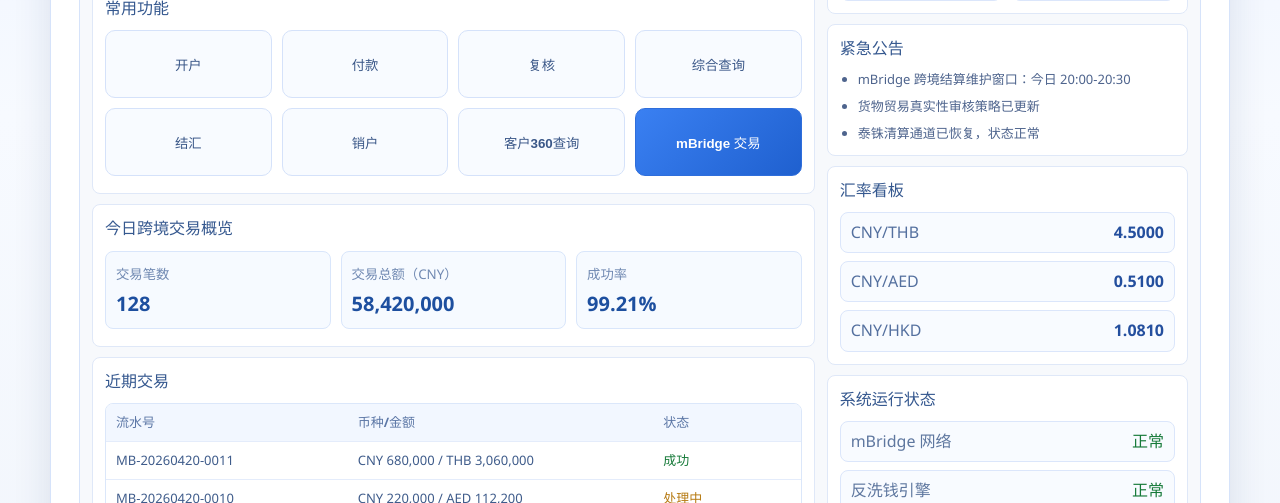
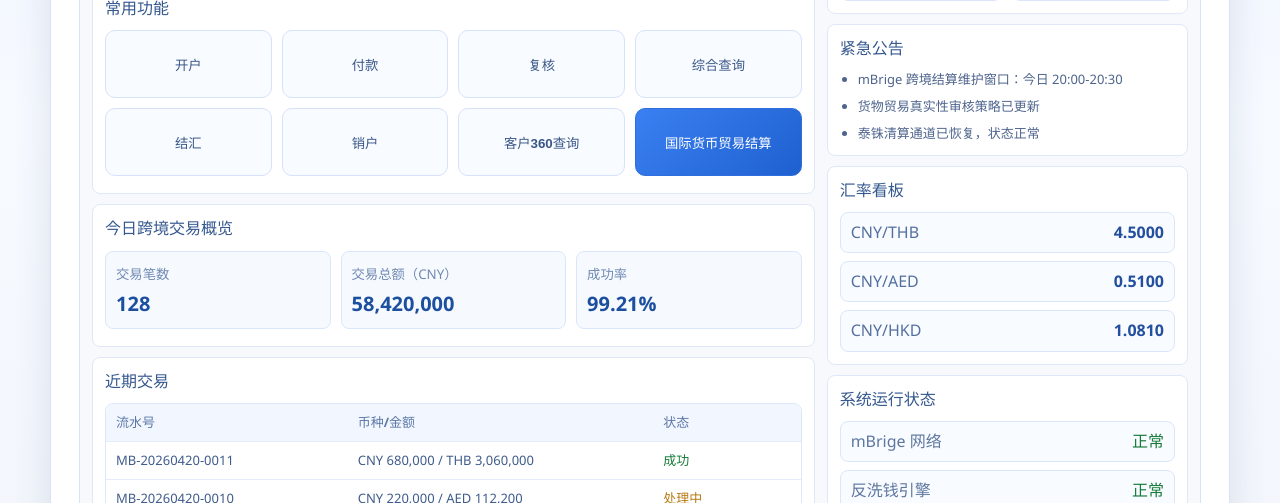
Before and after one commit to ustbmz/mbrigedemo, a React (Vite) app: page / in a window 1280 px wide. Both pictures are taken after a click on the button "立即登录". Shown: the part 236-739 px from the top of the page. Built offline with nearby package versions, Linux system fonts and the light colour scheme.

Commit message:
fix fonts error

```diff
--- a/src/App.jsx
+++ b/src/App.jsx
@@ -2,7 +2,7 @@ import { useEffect, useMemo, useState } from 'react'
 import './App.css'
 
 const FLOW_STEPS = [
-  '通道选 mBridge',
+  '通道选择',
   '付款信息',
   '收款信息',
   '贸易背景',
@@ -17,7 +17,7 @@ const FLOW_STEPS = [
 const tradeData = {
   orderNo: 'MB-20260420-0007',
   payerCompany: '深圳星海电子有限公司',
-  payerBank: '中国银行深圳分行',
+  payerBank: '宇信科技金融分行',
   payCurrency: 'CNY',
   payAmount: '1,000,000.00',
   receiverCompany: 'Bangkok Global Trade Co., Ltd.',
@@ -39,7 +39,7 @@ const LOADING_TASKS = {
   ],
   processing: [
     '锁定付款账户与头寸',
-    '提交 mBridge 跨境指令',
+    '提交 mBrige 跨境指令',
     '多边账本共识确认',
     '收款行清算入账处理',
     '生成交易回执与审计日志',
@@ -95,7 +95,7 @@ function UploadList() {
   )
 }
 
-function HomeDashboard({ onStartMBridge }) {
+function HomeDashboard({ onStartMBrige }) {
   return (
     <section className="home-dashboard">
       <div className="dashboard-topbar">
@@ -126,8 +126,8 @@ function HomeDashboard({ onStartMBridge }) {
               <button type="button" className="quick-item"><span>结汇</span></button>
               <button type="button" className="quick-item"><span>销户</span></button>
               <button type="button" className="quick-item"><span>客户360查询</span></button>
-              <button type="button" className="quick-item mbridge-entry" onClick={onStartMBridge}>
-                <span>mBridge 交易</span>
+              <button type="button" className="quick-item mbridge-entry" onClick={onStartMBrige}>
+                <span>国际货币贸易结算</span>
               </button>
             </div>
           </div>
@@ -172,7 +172,7 @@ function HomeDashboard({ onStartMBridge }) {
           <div className="right-card">
             <h4>紧急公告</h4>
             <ul className="notice-list">
-              <li>mBridge 跨境结算维护窗口：今日 20:00-20:30</li>
+              <li>mBrige 跨境结算维护窗口：今日 20:00-20:30</li>
               <li>货物贸易真实性审核策略已更新</li>
               <li>泰铢清算通道已恢复，状态正常</li>
             </ul>
@@ -190,7 +190,7 @@ function HomeDashboard({ onStartMBridge }) {
           <div className="right-card">
             <h4>系统运行状态</h4>
             <div className="status-grid">
-              <div><span>mBridge 网络</span><em className="ok">正常</em></div>
+              <div><span>mBrige 网络</span><em className="ok">正常</em></div>
               <div><span>反洗钱引擎</span><em className="ok">正常</em></div>
               <div><span>外汇申报接口</span><em className="warn">轻微延迟</em></div>
             </div>
@@ -257,7 +257,7 @@ function App() {
   const stepContent = [
     <SectionCard title="通道选择">
       <KvGrid items={[
-        { label: '通道', value: 'mBridge 多边央行数字货币桥' },
+        { label: '通道', value: 'mBrige 多边央行数字货币桥' },
         { label: '路由策略', value: '优先最优汇率 + 实时到账' },
         { label: '预计时效', value: 'T+0，约 30 秒内' },
         { label: '网络状态', value: '可用' },
@@ -332,7 +332,7 @@ function App() {
       <main className="login-page">
         <section className="login-hero">
           <div className="brand-row"><div className="brand-mark" /><strong> 柜面系统</strong></div>
-          <h1>欢迎登录中国银行深圳分行金融工作台</h1>
+          <h1>欢迎登录宇信科技金融分行金融工作台</h1>
           <p>支持跨境支付经办、复核、回单申报全流程统一处理。</p>
           <div className="hero-cubes"><span /><span /><span /></div>
         </section>
@@ -345,7 +345,7 @@ function App() {
           </div>
           <h3>柜员登录</h3>
           <label className="field"><span>柜员号</span><input value="TELLER_SZ_0091" readOnly /></label>
-          <label className="field"><span>所属机构</span><input value="中国银行深圳分行" readOnly /></label>
+          <label className="field"><span>所属机构</span><input value="宇信科技金融分行" readOnly /></label>
           <label className="field"><span>登录口令</span><input value="••••••••" readOnly /></label>
           <button type="button" className="btn primary login-btn" onClick={() => setView('home')}>
             立即登录
@@ -358,7 +358,7 @@ function App() {
   if (view === 'home') {
     return (
       <main className="app">
-        <HomeDashboard onStartMBridge={() => { setFlowStep(0); setView('flow') }} />
+        <HomeDashboard onStartMBrige={() => { setFlowStep(0); setView('flow') }} />
       </main>
     )
   }
@@ -367,7 +367,7 @@ function App() {
     <main className="app">
       <header className="header">
         <div>
-          <h1>数字人民币 mBridge 跨境支付</h1>
+          <h1>数字人民币 mBrige 跨境支付</h1>
           {/* <p>银行正式蓝色风格 Demo - 全套交易页面</p> */}
         </div>
         <div className="badge">进度 {progress}%</div>
@@ -409,7 +409,7 @@ function App() {
               {flowStep === 5 ? (
                 <div className="processing-inline-tip">正在自动校验交易要素，请稍候...</div>
               ) : flowStep === 7 ? (
-                <div className="processing-inline-tip">正在提交到 mBridge 网络，请稍候...</div>
+                <div className="processing-inline-tip">正在提交到 mBrige 网络，请稍候...</div>
               ) : (
                 stepContent[flowStep]
               )}
@@ -429,7 +429,7 @@ function App() {
 
       <section className="promo-footer">
         <div>
-          <strong>mBridge 跨境支付平台</strong>
+          <strong>mBrige 跨境支付平台</strong>
           <p>实时结算、链路可视、合规可审计，助力企业跨境资金高效流转。</p>
         </div>
         <div className="promo-tags">
@@ -442,7 +442,7 @@ function App() {
         <div className="loading-overlay" role="status" aria-live="polite">
           <div className="loading-card">
             <div className="loader-ring" />
-            <p>{loadingPhase === 'checking' ? '自动校验中' : 'mBridge 网络处理中'}</p>
+            <p>{loadingPhase === 'checking' ? '自动校验中' : 'mBrige 网络处理中'}</p>
             <small>{loadingPhase === 'checking' ? '正在核验主体一致性、金额匹配与合规规则...' : '正在完成跨境结算与多边账本记账...'}</small>
             <div className="loading-progress-track">
               <div className="loading-progress-fill" style={{ width: `${(loadingProgress / LOADING_TASKS[loadingPhase].length) * 100}%` }} />
```
